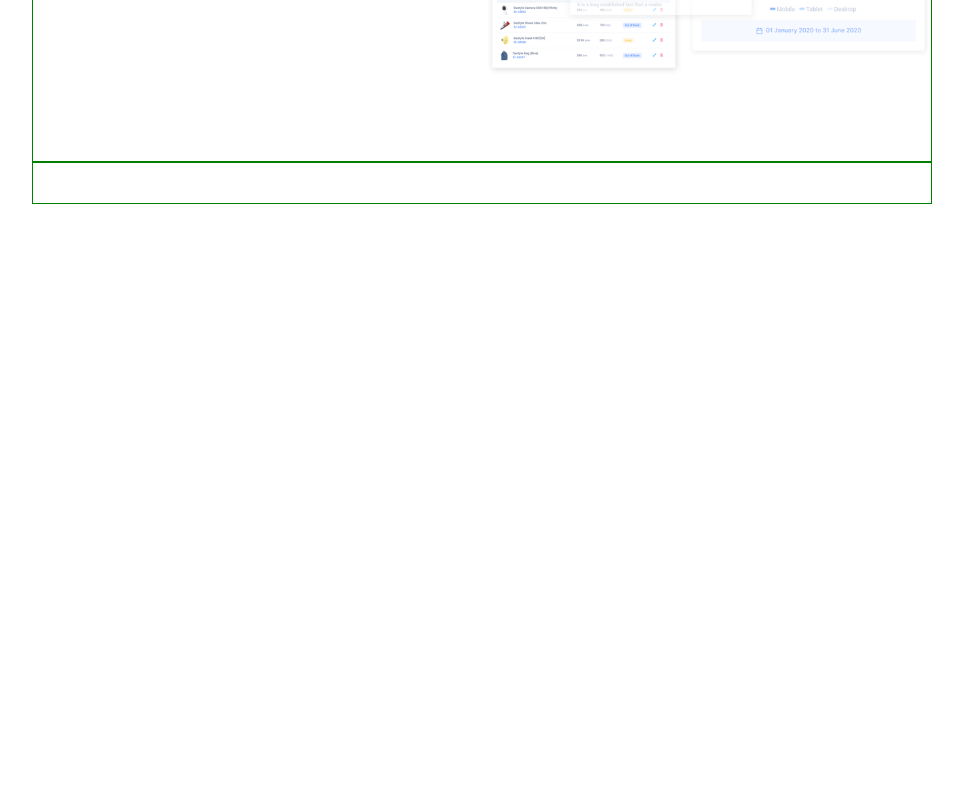
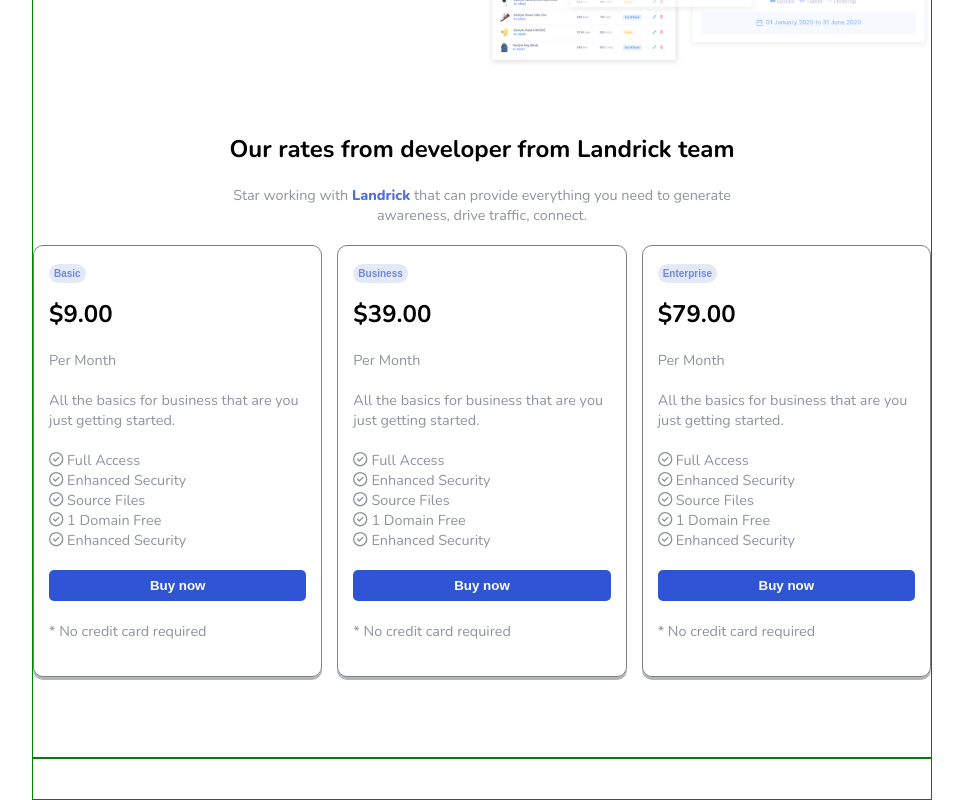
Before and after one commit to Siripiri-hue/proj-html-vuejs, a Vue app: page / in a window 1280 px wide. Shown: the part 1808-2608 px from the top of the page, without its empty margins (158-1121 px from the left). Before the commit the page ends 2012 px from the top, so only its background shows below. Built offline with nearby package versions, Linux system fonts and the light colour scheme.

Commit message:
Aggiunta quarta sezione main

```diff
--- a/src/assets/scss/common.scss
+++ b/src/assets/scss/common.scss
@@ -93,14 +93,21 @@
 }
 
 // text styles
+.title-wrapper-cx {
+    margin: 0 auto;
+    max-width: 60%;
+    text-align: center;
+}
 
 .section-title {
     margin: 15px 0;
+    font-size: 1.5rem;
 }
 
 .section-decription {
     color: #8f949b;
     margin: 20px 0;
+    font-size: 0.9rem;
 }
 
 .brand {
--- a/src/components/MainComponents/RatesComponent.vue
+++ b/src/components/MainComponents/RatesComponent.vue
@@ -1,17 +1,83 @@
 <template>
-    <div>
+    <section id="rates">
         <!-- componente diviso in due row:
         - la prima contiene il testo
         - la seconda le card, che verranno ciclate probabilmente da un altro componente -->
-    </div>
+        <div class="title-wrapper-cx">
+            <h2 class="section-title">Our rates from developer from Landrick team</h2>
+            <p class="section-decription">Star working with <span class="brand">Landrick</span> that can provide everything you need to generate awareness, drive traffic, connect.</p>
+        </div>
+
+        <div id="card-wrapper" class="flex-row">
+            <div class="card" v-for="(subscript, index) in subscriptions" :key="index">
+                <button class="label">{{ subscript.type }}</button>
+                <h3 class="section-title">{{ subscript.price }}</h3>
+                <p class="section-decription">{{ subscript.rate }}</p>
+                <p class="section-decription">{{ subscript.description }}</p>
+                <div class="section-decription flex-col">
+                    <span v-for="(benefit, index) in subscript.benefits" :key="index">
+                        <font-awesome-icon icon="fa-regular fa-circle-check" /> {{ benefit }}
+                    </span>
+                </div>
+                <button class="blue-btn">Buy now</button>
+                <p class="section-decription">* No credit card required</p>
+            </div>
+        </div>
+    </section>
 </template>
 
 <script>
 export default {
-
+    data() {
+        return {
+            subscriptions: [
+                {
+                    type: 'Basic',
+                    price: '$9.00',
+                    rate: 'Per Month',
+                    description: 'All the basics for business that are you just getting started.',
+                    benefits: [
+                        'Full Access', 'Enhanced Security', 'Source Files', '1 Domain Free', 'Enhanced Security'
+                    ]
+                },
+                {
+                    type: 'Business',
+                    price: '$39.00',
+                    rate: 'Per Month',
+                    description: 'All the basics for business that are you just getting started.',
+                    benefits: [
+                        'Full Access', 'Enhanced Security', 'Source Files', '1 Domain Free', 'Enhanced Security'
+                    ]
+                },
+                {
+                    type: 'Enterprise',
+                    price: '$79.00',
+                    rate: 'Per Month',
+                    description: 'All the basics for business that are you just getting started.',
+                    benefits: [
+                        'Full Access', 'Enhanced Security', 'Source Files', '1 Domain Free', 'Enhanced Security'
+                    ]
+                }
+            ]
+        }
+    }
 }
 </script>
 
 <style lang="scss" scoped>
+#card-wrapper {
+    gap: 15px;
 
+    .card {
+        // gap: 20px;
+        padding: 15px;
+        border: 1px solid grey;
+        border-radius: 10px;
+        box-shadow: 0px 3px 0px 0px #ADB5BD;
+
+        .blue-btn {
+            width: 100%;
+        }
+    }
+}
 </style>
--- a/src/components/MainComponents/ToolsComponent.vue
+++ b/src/components/MainComponents/ToolsComponent.vue
@@ -7,6 +7,13 @@
         <div class="col-2">
             <h2 class="section-title">Build tools and extensive documentation</h2>
             <p class="section-decription">You can combine all the Landrick templates into a single one, you can take a component from the Application theme and use it in a website</p>
+
+            <div class="section-decription flex-col">
+                <span v-for="(tool, index) in tools" :key="index">
+                    <font-awesome-icon icon="fa-regular fa-circle-check" /> {{ tool }}
+                </span>
+            </div>
+
             <button class="blue-btn">Read More <font-awesome-icon icon="fa-solid fa-arrow-right-long" /></button>
         </div>
 
@@ -19,7 +26,11 @@
 
 <script>
 export default {
-
+    data() {
+        return {
+            tools: ['Digital Marketing Solutions for Tomorrow', 'Our talented & experienced Marketing Agency', 'Create you own skin to match your brand'],
+        }
+    }
 }
 </script>
 
```
